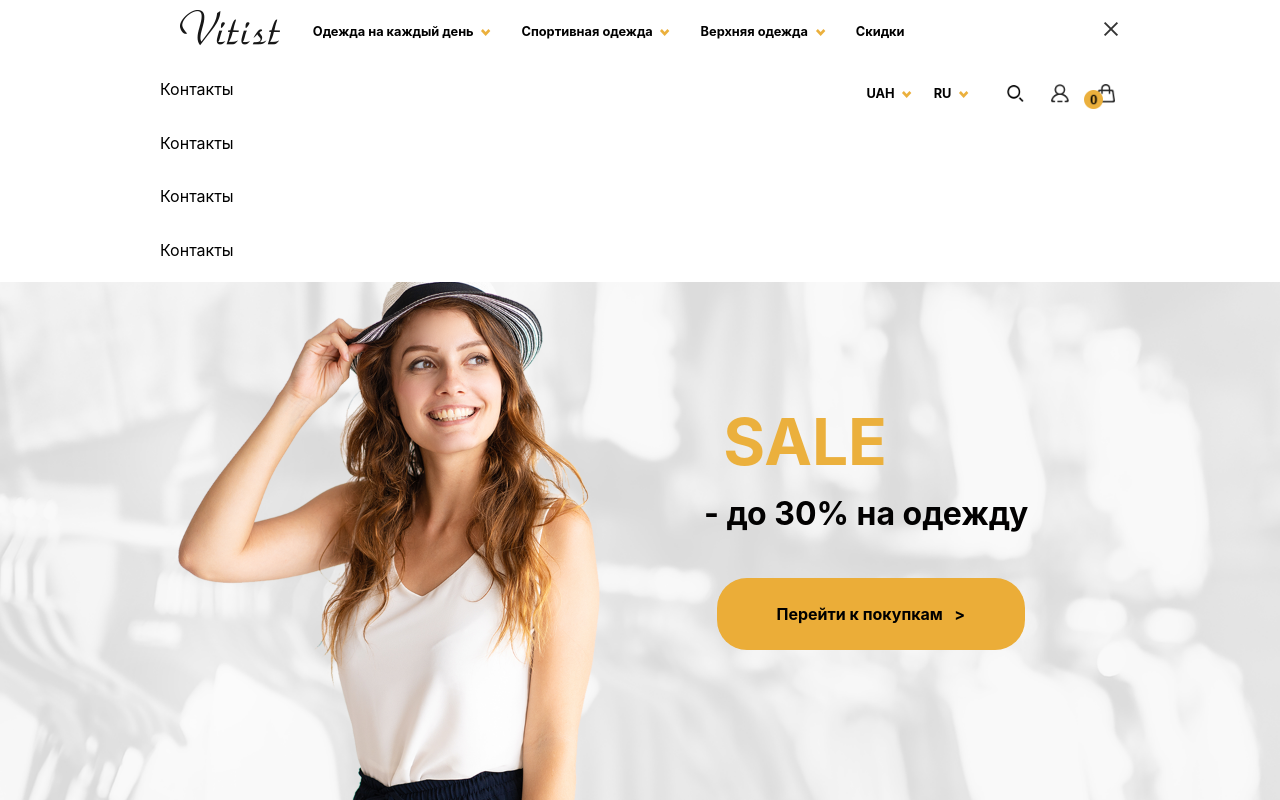
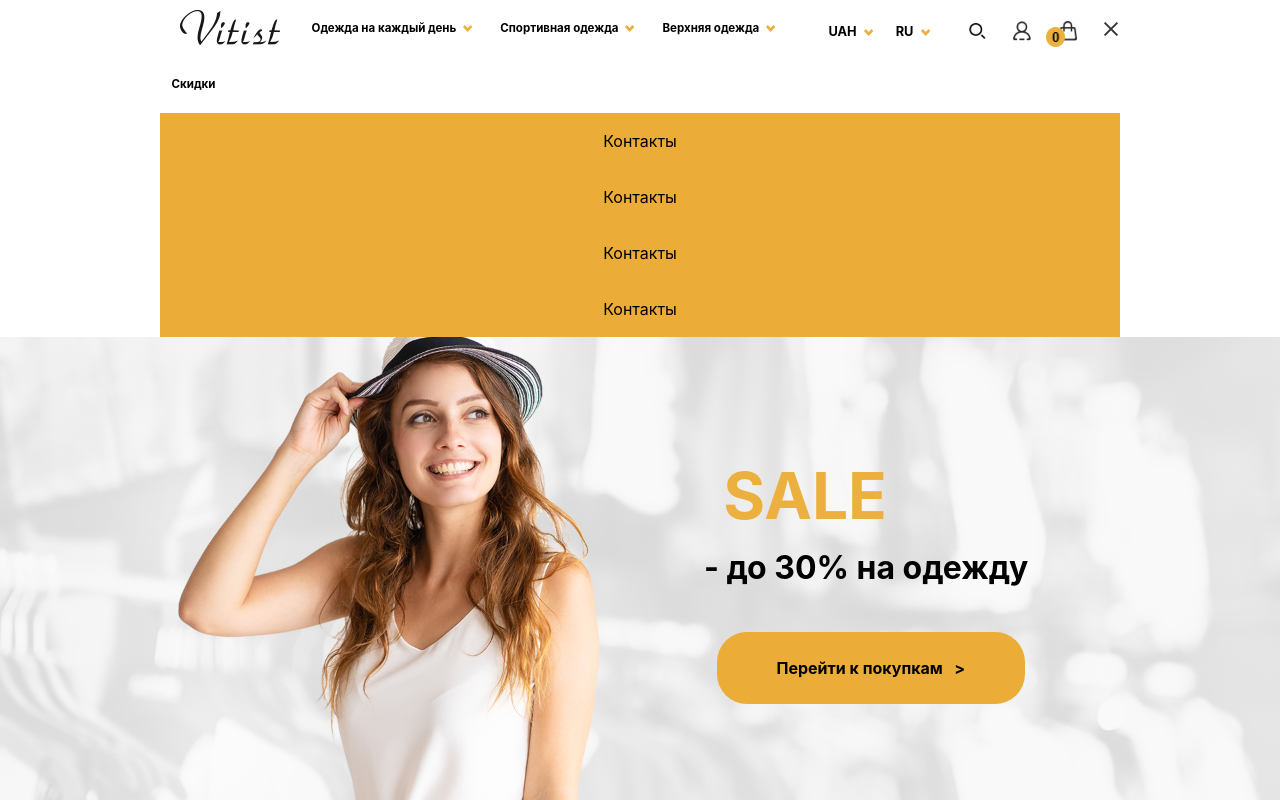
Before and after one commit to kingeugene/DressTask, a plain HTML site: page index.html in a window 1280 px wide. Both pictures are taken after a click on the label 1101 px from the left and 15 px from the top of the page. Shown: the top 800 px of the page. Drawn offline with Linux system fonts and the light colour scheme; a web font is replaced by a local one.

Commit message:
burger works

```diff
--- a/burger.css
+++ b/burger.css
@@ -333,6 +333,14 @@ display: inline-block;
 
 }
 
+#menu{
+    display: none;
+}
+
+.sections{
+    font-size: 0.9em;
+}
+
 @media (max-width: 380px) {
 
     .logo {
--- a/index.html
+++ b/index.html
@@ -28,7 +28,23 @@
 
     <input class="menu-btn" type="checkbox" id="menu-btn" />
     <label class="menu-icon" for="menu-btn"><span class="navicon"></span></label>
-    <ul class="sections">
+
+		<div class="many_icons" >
+			<ul class="many_language">
+				<li class="many"><a href="#">UAH<img src="photo/arrow to down.png" alt=""></a></li>
+				<li class="many"><a href="#">RU<img src="photo/arrow to down.png" alt=""></a></li>
+			</ul>
+
+			<ul class="custom_icons">
+				<li class="icons"><a href="#"><img class="custom_icons_menu" src="photo/search.png" alt=""></a></li>
+				<li class="icons"><a href="#"><img class="custom_icons_menu" src="photo/man.png" alt=""></a></li>
+				<li class="many_two"><a href="#">UAH<img src="photo/arrow to down.png" alt=""></a></li>
+				<li class="icons"><a href="#"><div class="korzinabig"><img class="korzina" src="photo/korzinask.png" alt=""><img src="photo/discount.png" class="diacount_korzina" alt=""></div></a></li>
+
+			</ul>
+		</div>
+
+		<ul class="sections">
 		<li class="header_product dropdown"><a href="#">Одежда на каждый день<img src="photo/arrow to down.png" alt=""></a>
 			<div class="dropdown-content">
 				<p><a href="#">Для женщин</a></p>
@@ -48,22 +64,7 @@
 		</div></li>
 		<li class="header_product"><a href="#contact">Скидки</a></li>
     </ul>
-    <div class="many_icons" >
-                    <ul class="many_language">
-                        <li class="many"><a href="#">UAH<img src="photo/arrow to down.png" alt=""></a></li>
-                        <li class="many"><a href="#">RU<img src="photo/arrow to down.png" alt=""></a></li>
-                    </ul>
-
-                    <ul class="custom_icons">
-                        <li class="icons"><a href="#"><img class="custom_icons_menu" src="photo/search.png" alt=""></a></li>
-                        <li class="icons"><a href="#"><img class="custom_icons_menu" src="photo/man.png" alt=""></a></li>
-                        <li class="many_two"><a href="#">UAH<img src="photo/arrow to down.png" alt=""></a></li>
-                        <li class="icons"><a href="#"><div class="korzinabig"><img class="korzina" src="photo/korzinask.png" alt=""><img src="photo/discount.png" class="diacount_korzina" alt=""></div></a></li>
-
-                    </ul>
-    </div>
-
-    <ul class="menu">
+    <ul class="menu" id="menu">
 		<li><a href="#">Контакты</a></li>
 		<li><a href="#">Контакты</a></li>
 		<li><a href="#">Контакты</a></li>
--- a/js/index.js
+++ b/js/index.js
@@ -7,4 +7,7 @@ $(document).ready(function (){
   $('.dropdown').on('click', function () {
       $(this).find('.dropdown-content').toggleClass('active');
   });
+  $('.menu-icon').click(function () {
+      $('#menu').fadeToggle( 'slow' );
+  });
 });
--- a/stylemobil.css
+++ b/stylemobil.css
@@ -56,13 +56,16 @@
   background-color: #ebad38;
 }
 .menu li{
-  padding: 20% 0 20% 0;
+  background-color: #ebad38;
+  padding: 1em 0 1em 0;
   text-align: center;
 }
 .menu li a{
   text-decoration: none;
 }
-
+.menu li:hover a{
+  color: white;
+}
 .menu li:hover{
   background-color: black;
   color: white;
```
